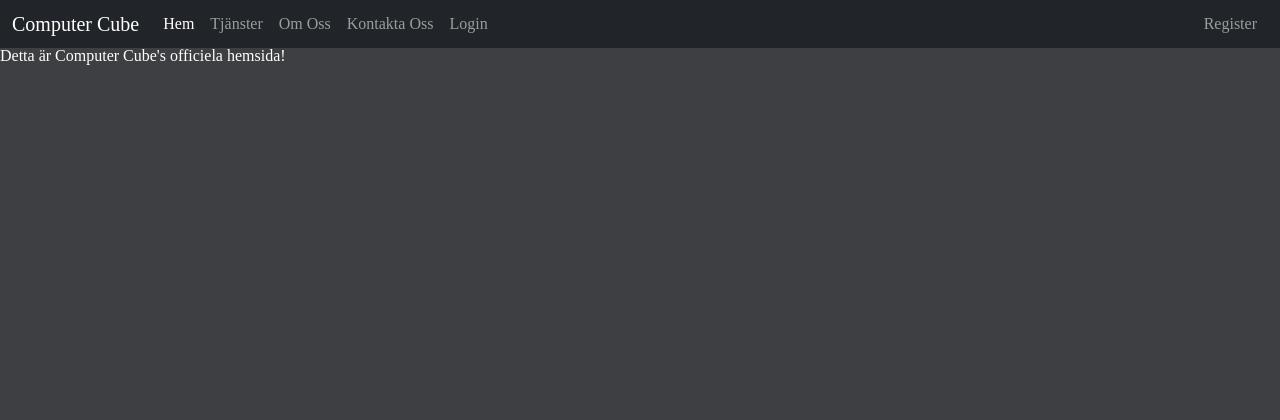
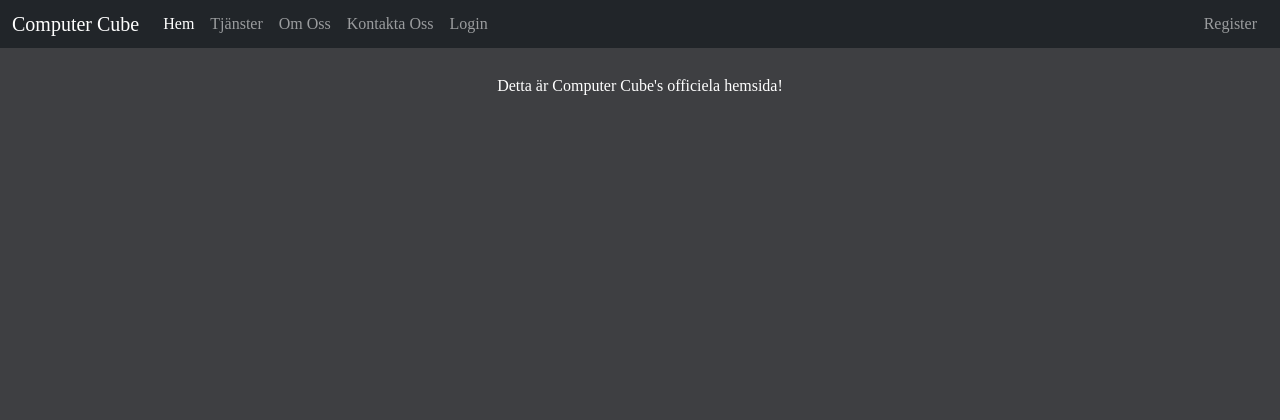
Before and after one commit to Paloftzer/Computer-Cube-Website, a Flask app: page / in a window 1280 px wide. Shown: the top 420 px of the page. Run offline with Flask 2, Linux system fonts and the light colour scheme.

Commit message:
Made all text center and added a margin-top to give some space bewteen the navbar and the content of the website

```diff
--- a/Website/static/styles.css
+++ b/Website/static/styles.css
@@ -68,3 +68,9 @@ footer{
 
 
 /* Login page */
+
+
+/* All pages */
+.textnogotop{
+  margin-top: 30px;
+}
--- a/Website/templates/index.html
+++ b/Website/templates/index.html
@@ -6,5 +6,5 @@
 {% endblock %}
 
 {% block content %}
-  <div style="color: white">Detta är Computer Cube's officiela hemsida!</div>
+  <div class="text-center textnogotop" style="color: white">Detta är Computer Cube's officiela hemsida!</div>
 {% endblock %}
--- a/Website/templates/kontakt.html
+++ b/Website/templates/kontakt.html
@@ -6,5 +6,5 @@
 {% endblock %}
 
 {% block content %}
-  <div style="color: white">Detta är Computer Cube's officiela hemsida!</div>
+  <div class="text-center textnogotop" style="color: white">Detta är Computer Cube's officiela hemsida!</div>
 {% endblock %}
--- a/Website/templates/login.html
+++ b/Website/templates/login.html
@@ -10,7 +10,7 @@
     <div class="container">
       <form method="POST" class="form-login" style="color: white">
         {{ form.hidden_tag() }}
-        <h1 class="h3 mb-3 font-weight-normal">
+        <h1 class="h3 mb-3 font-weight-normal textnogotop">
           Please Login
         </h1><br>
         {{ form.username.label() }}
--- a/Website/templates/register.html
+++ b/Website/templates/register.html
@@ -10,7 +10,7 @@
     <div class="container">
         <form method="POST" class="form-register" style="color:white">
             {{ form.hidden_tag() }}
-            <h1 class="h3 mb-3 font-weight-normal">
+            <h1 class="h3 mb-3 font-weight-normal textnogotop">
                 Please Create Your Account
             </h1><br>
             {{ form.username.label() }}
--- a/Website/templates/tjänster.html
+++ b/Website/templates/tjänster.html
@@ -6,5 +6,5 @@
 {% endblock %}
 
 {% block content %}
-  <div style="color: white">Detta är Computer Cube's officiela hemsida!</div>
+  <div class="text-center textnogotop" style="color: white">Detta är Computer Cube's officiela hemsida!</div>
 {% endblock %}
```
